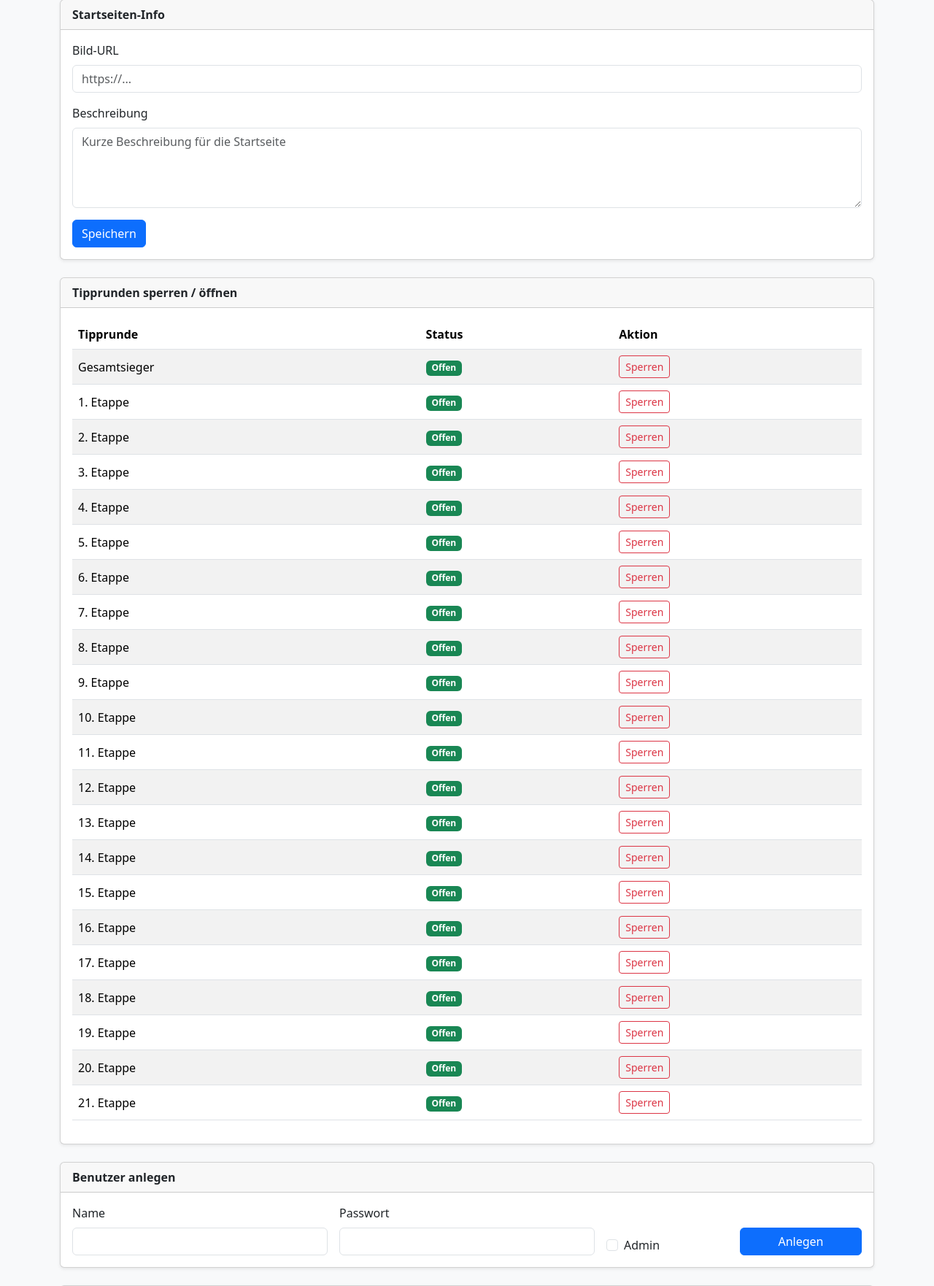
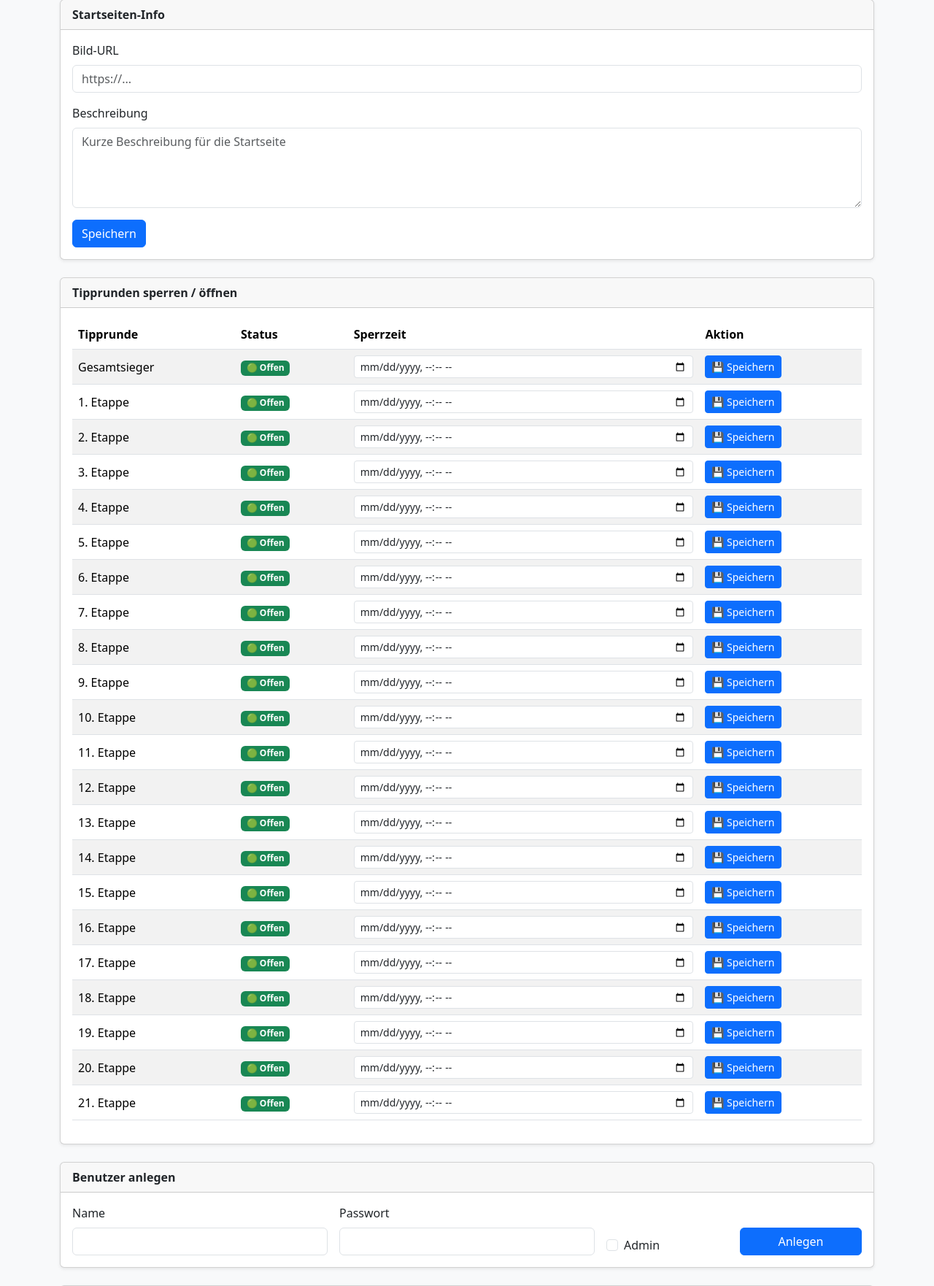
Before and after one commit to DrJEcht/tour-tippspiel, a Flask app: page /admin in a window 1280 px wide. Shown: the part 105-1867 px from the top of the page at 73% size. Run offline with Flask 3, Linux system fonts and the light colour scheme; the visitor is signed in with stand-in values (Sample User, id 1).

Commit message:
Update admin.html

```diff
--- a/templates/admin.html
+++ b/templates/admin.html
@@ -80,37 +80,51 @@
               <tr>
                 <th>Tipprunde</th>
                 <th>Status</th>
+                <th>Sperrzeit</th>
                 <th>Aktion</th>
               </tr>
             </thead>
+
             <tbody>
               {% for item in etappen_status %}
               <tr>
+
                 <td>{{ item.etappe }}</td>
+
                 <td>
                   {% if item.gesperrt %}
-                      <span class="badge text-bg-danger">Gesperrt</span>
+                    <span class="badge text-bg-danger">🔒 Gesperrt</span>
                   {% else %}
-                      <span class="badge text-bg-success">Offen</span>
+                    <span class="badge text-bg-success">🟢 Offen</span>
                   {% endif %}
                 </td>
-                  <td>
-                    <form method="post" class="d-inline">
 
+                <td style="min-width:260px;">
+                  <form method="post" class="d-flex gap-2">
+
+                    <input type="hidden" name="aktion" value="sperrzeit_setzen">
                     <input type="hidden" name="etappe" value="{{ item.etappe }}">
 
-                      {% if item.gesperrt %}
-                        <input type="hidden" name="aktion" value="entsperren">
-                        <button class="btn btn-sm btn-outline-success">Entsperren</button>
-                      {% else %}
-                        <input type="hidden" name="aktion" value="sperren">
-                        <button class="btn btn-sm btn-outline-danger">Sperren</button>
-                      {% endif %}
+                    <input
+                        type="datetime-local"
+                        class="form-control form-control-sm"
+                        name="sperrzeit"
+                        value="{% if item.sperrzeit %}{{ item.sperrzeit.strftime('%Y-%m-%dT%H:%M') }}{% endif %}">
+
+                </td>
+
+                <td>
+                    <button class="btn btn-sm btn-primary">
+                        💾 Speichern
+                    </button>
+
                   </form>
                 </td>
+
               </tr>
               {% endfor %}
             </tbody>
+
           </table>
         </div>
       </div>
```
Lines whose indentation alone changed are shown as unchanged.
